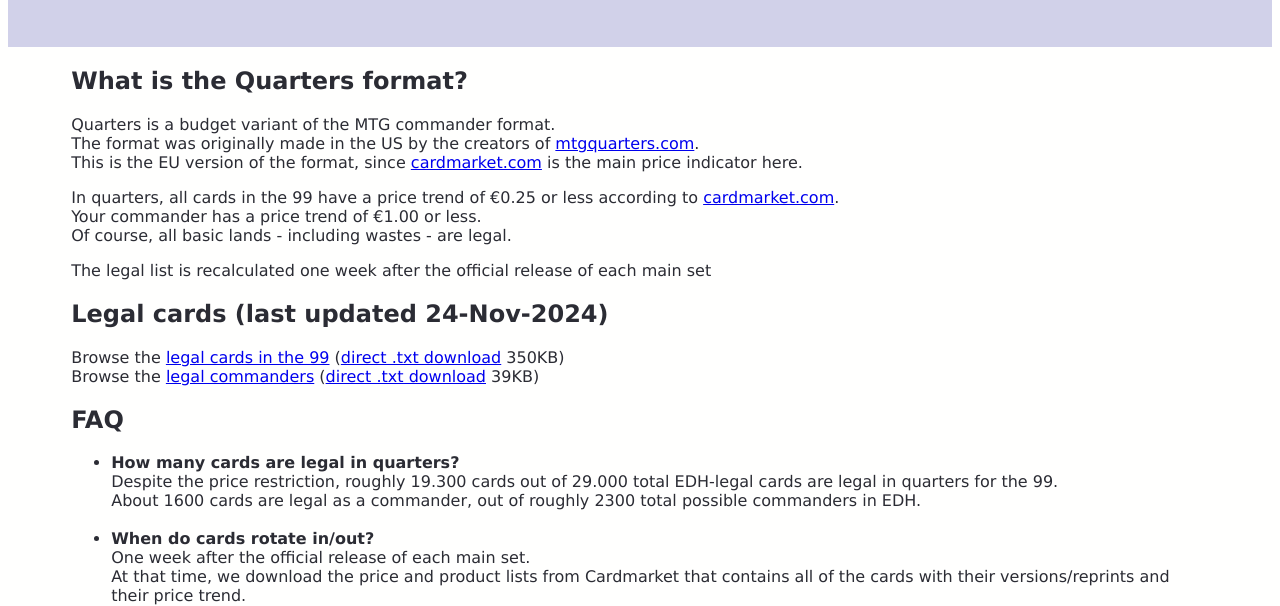
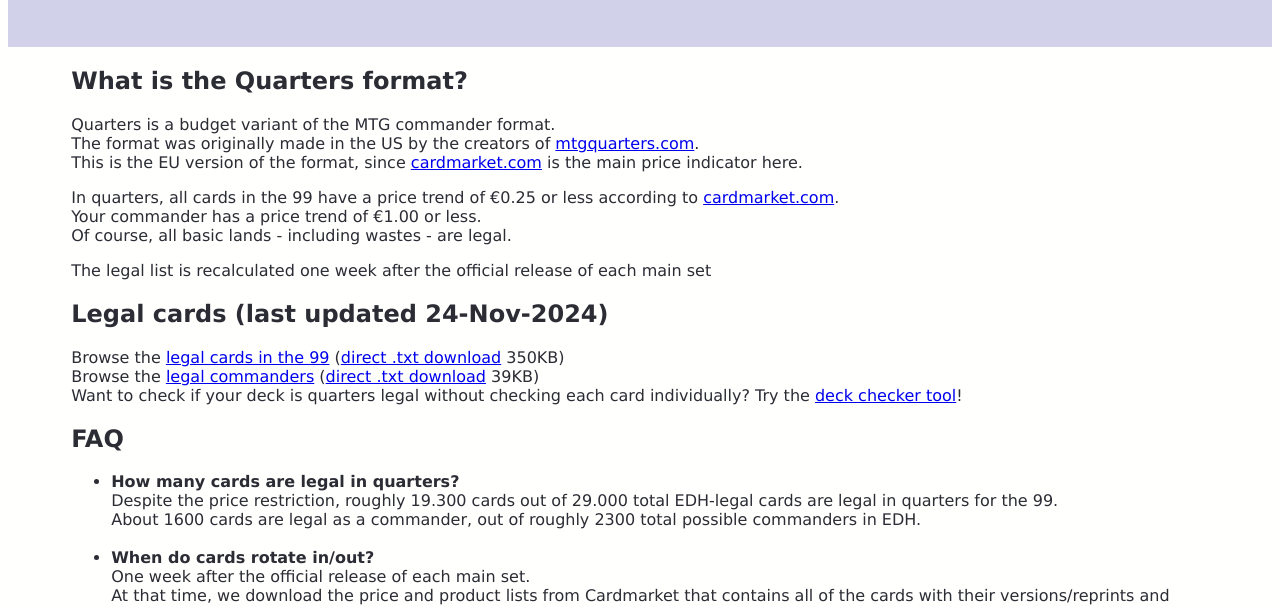
Before and after one commit to Quintkat/euquarters, a plain HTML site: page index.html in a window 1280 px wide. Shown: the part 142-748 px from the top of the page. Drawn offline with Linux system fonts and the light colour scheme.

Commit message:
small homepage update

```diff
--- a/index.html
+++ b/index.html
@@ -30,6 +30,7 @@
       <h2>Legal cards (last updated 24-Nov-2024)</h2>
       Browse the <a href="/euquarters/legal99.html">legal cards in the 99</a> (<a href="/euquarters/quartersLegal99.txt" download>direct .txt download</a> 350KB)<br>
       Browse the <a href="/euquarters/legalCommanders.html">legal commanders</a> (<a href="/euquarters/quartersLegalCommanders.txt" download>direct .txt download</a> 39KB)<br>
+      Want to check if your deck is quarters legal without checking each card individually? Try the <a href="/euquarters/legalCheck.html">deck checker tool</a>!
 
       <h2>FAQ</h2>
       <ul>
```
